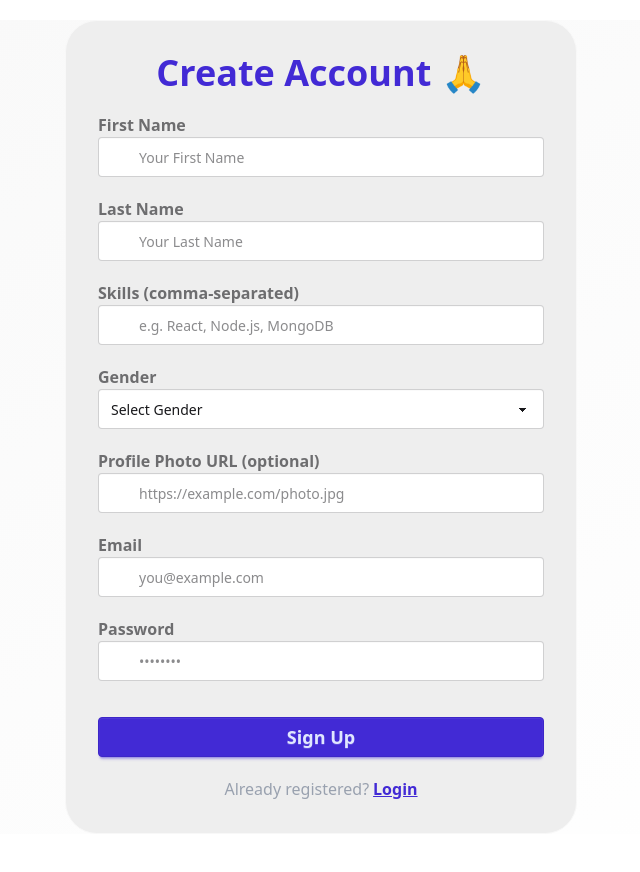
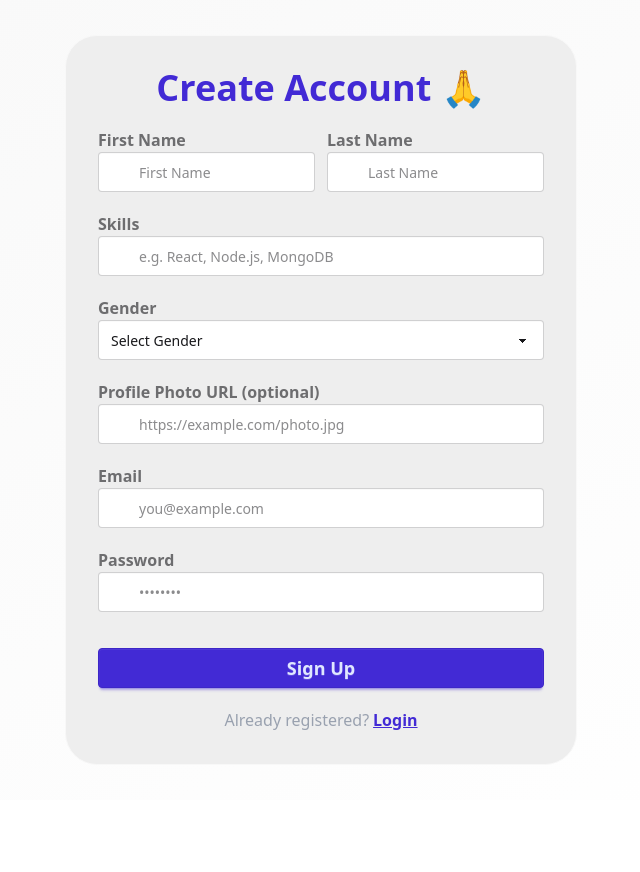
Before and after one commit to Talhaayubkhan/DevConnect, a React (Vite) app in the folder client/: page /login in a window 1280 px wide. Both pictures are taken after a click on the button "Sign Up". Shown: the whole page, without its empty margins (319-959 px from the left). After the commit the page ends 800 px from the top, so only its background shows below. Built offline with nearby package versions, Linux system fonts and the light colour scheme.

Commit message:
feat: Update package dependencies; add react-tinder-card for swipe functionality; enhance Auth and Feed components for improved user experience

```diff
--- a/client/package.json
+++ b/client/package.json
@@ -10,6 +10,7 @@
     "preview": "vite preview"
   },
   "dependencies": {
+    "@react-spring/web": "^9.7.5",
     "@reduxjs/toolkit": "^2.7.0",
     "@tailwindcss/vite": "^4.1.4",
     "axios": "^1.8.4",
@@ -19,6 +20,7 @@
     "react-icons": "^5.5.0",
     "react-redux": "^9.2.0",
     "react-router-dom": "^7.5.0",
+    "react-tinder-card": "^1.6.4",
     "react-toastify": "^11.0.5",
     "tailwindcss": "^4.1.4"
   },
--- a/client/src/components/Auth.jsx
+++ b/client/src/components/Auth.jsx
@@ -80,7 +80,7 @@ const Auth = () => {
   };
 
   return (
-    <div className="min-h-screen bg-gradient-to-br from-base-200 to-base-100 flex items-center justify-center mt-5 mb-10">
+    <div className="min-h-screen bg-gradient-to-br from-base-200 to-base-100 flex items-center justify-center">
       <div className="w-full max-w-lg bg-base-300 border border-base-200 rounded-4xl shadow-3xl p-8">
         <h1 className="text-4xl font-extrabold text-center text-primary mb-5">
           {isLoginForm ? "Welcome Back 👋" : "Create Account 🙏"}
@@ -89,13 +89,14 @@ const Auth = () => {
         <div className="space-y-5">
           {!isLoginForm && (
             <>
-              <div className="form-control">
+              <div className="flex gap-3">
+                <div className="form-control w-1/2">
                   <label className="label font-semibold">First Name</label>
                   <div className="relative">
-                  <FaUser className="absolute left-3 top-3 text-gray-400" />
+                    <FaUser className="absolute left-3 top-1/2 transform -translate-y-1/2 text-gray-500" />
                     <input
                       type="text"
-                    placeholder="Your First Name"
+                      placeholder="First Name"
                       className="input input-bordered pl-10 w-full"
                       value={userFirstName}
                       onChange={(e) => setUserFirstName(e.target.value)}
@@ -103,23 +104,23 @@ const Auth = () => {
                   </div>
                 </div>
 
-              <div className="form-control">
+                <div className="form-control w-1/2">
                   <label className="label font-semibold">Last Name</label>
                   <div className="relative">
-                  <FaUser className="absolute left-3 top-3 text-gray-400" />
+                    <FaUser className="absolute left-3 top-1/2 transform -translate-y-1/2 text-gray-500" />
                     <input
                       type="text"
-                    placeholder="Your Last Name"
+                      placeholder="Last Name"
                       className="input input-bordered pl-10 w-full"
                       value={userLastName}
                       onChange={(e) => setUserLastName(e.target.value)}
                     />
                   </div>
                 </div>
+              </div>
+
               <div className="form-control">
-                <label className="label font-semibold">
-                  Skills (comma-separated)
-                </label>
+                <label className="label font-semibold">Skills</label>
                 <div className="relative">
                   <FaUserPlus className="absolute left-3 top-3 text-gray-400" />
                   <input
--- a/client/src/components/Feed.jsx
+++ b/client/src/components/Feed.jsx
@@ -57,8 +57,10 @@ const Feed = () => {
       <h1 className="text-4xl font-bold text-primary text-center mb-4">
         Explore Feed
       </h1>
-      <div className="flex justify-center mb-15">
-        <ShowFeedUsers user={showFeedUsers[0]} />
+      <div className="flex justify-center ">
+        {showFeedUsers.map((user, index) => (
+          <ShowFeedUsers key={user._id} user={user} index={index} />
+        ))}
       </div>
     </div>
   );
--- a/client/src/components/ShowFeedUsers.jsx
+++ b/client/src/components/ShowFeedUsers.jsx
@@ -1,20 +1,19 @@
 import axios from "axios";
-import React, { useState } from "react";
-import { FaHeart, FaTimes } from "react-icons/fa";
+import TinderCard from "react-tinder-card";
 import { BACKEND_BASE_URL } from "../lib/constant";
 import { toast } from "react-toastify";
 import { useDispatch } from "react-redux";
 import { removeUserFromFeed } from "../app/slices/feedSlice";
 
 const ShowFeedUsers = ({ user }) => {
-  const [isLoading, setIsLoading] = useState({ id: null, action: null });
+  // const [isLoading, setIsLoading] = useState({ id: null, action: null });
   const dispatch = useDispatch();
   const { firstName, lastName, photoURL, gender, about, _id } = user;
 
   if (!user) return null;
 
   const handleUserDecision = async (status, _id) => {
-    setIsLoading({ id: _id, action: status });
+    // setIsLoading({ id: _id, action: status });
     const targetName = `${firstName} ${lastName}`;
 
     try {
@@ -39,12 +38,26 @@ const ShowFeedUsers = ({ user }) => {
     } catch (error) {
       console.error("Error while sending response:", error);
       toast.error("⚠️ Failed to send your response. Please try again.");
-    } finally {
-      setIsLoading({ id: null, action: null });
+    }
+    // finally {
+    //   setIsLoading({ id: null, action: null });
+    // }
+  };
+
+  const onSwipe = (direction) => {
+    if (direction == "right") {
+      handleUserDecision("interested", _id);
+    } else if (direction == "left") {
+      handleUserDecision("ignored", _id);
     }
   };
 
   return (
+    <TinderCard
+      onSwipe={onSwipe}
+      preventSwipe={["up", "down"]}
+      className="absolute flex justify-center"
+    >
       <div className="w-full max-w-sm mx-auto bg-base-100 rounded-2xl shadow-md overflow-hidden ring-1 ring-gray-700">
         <img
           src={photoURL || "https://via.placeholder.com/400x300"}
@@ -60,43 +73,44 @@ const ShowFeedUsers = ({ user }) => {
             <strong className="text-primary">Gender:</strong> {gender}
           </p>
           <p className="text-sm italic">{about}</p>
-
-        <div className="flex justify-between mt-6">
-          {/* Interested Button */}
-          <button
-            onClick={() => handleUserDecision("interested", _id)}
-            className="flex items-center gap-2 bg-green-600 hover:bg-green-700 text-white cursor-pointer font-semibold px-5 py-2 rounded-lg transition"
-            disabled={isLoading.id === _id}
-          >
-            {isLoading.id === _id && isLoading.action === "interested" ? (
-              <span className="loading loading-spinner loading-sm" />
-            ) : (
-              <>
-                <FaHeart className="text-xl text-pink-400" />
-                Interested
-              </>
-            )}
-          </button>
-
-          {/* Ignored Button */}
-          <button
-            onClick={() => handleUserDecision("ignored", _id)}
-            className="flex items-center gap-2 border border-red-600 hover:bg-red-700 hover:text-white cursor-pointer text-red-400 font-semibold px-5 py-2 rounded-lg transition"
-            disabled={isLoading.id === _id}
-          >
-            {isLoading.id === _id && isLoading.action === "ignored" ? (
-              <span className="loading loading-spinner loading-sm" />
-            ) : (
-              <>
-                <FaTimes className="text-xl" />
-                Ignored
-              </>
-            )}
-          </button>
         </div>
       </div>
-    </div>
+    </TinderCard>
   );
 };
 
 export default ShowFeedUsers;
+
+// <div className="flex justify-between mt-6">
+//   {/* Interested Button */}
+//   <button
+//     onClick={() => handleUserDecision("interested", _id)}
+//     className="flex items-center gap-2 bg-green-600 hover:bg-green-700 text-white cursor-pointer font-semibold px-5 py-2 rounded-lg transition"
+//     disabled={isLoading.id === _id}
+//   >
+//     {isLoading.id === _id && isLoading.action === "interested" ? (
+//       <span className="loading loading-spinner loading-sm" />
+//     ) : (
+//       <>
+//         <FaHeart className="text-xl text-pink-400" />
+//         Interested
+//       </>
+//     )}
+//   </button>
+
+//   {/* Ignored Button */}
+//   <button
+//     onClick={() => handleUserDecision("ignored", _id)}
+//     className="flex items-center gap-2 border border-red-600 hover:bg-red-700 hover:text-white cursor-pointer text-red-400 font-semibold px-5 py-2 rounded-lg transition"
+//     disabled={isLoading.id === _id}
+//   >
+//     {isLoading.id === _id && isLoading.action === "ignored" ? (
+//       <span className="loading loading-spinner loading-sm" />
+//     ) : (
+//       <>
+//         <FaTimes className="text-xl" />
+//         Ignored
+//       </>
+//     )}
+//   </button>
+// </div>;
```
Also changed, not shown: 1 other file (tests, documents, lock files or other folders). Lines whose indentation alone changed are shown as unchanged.
